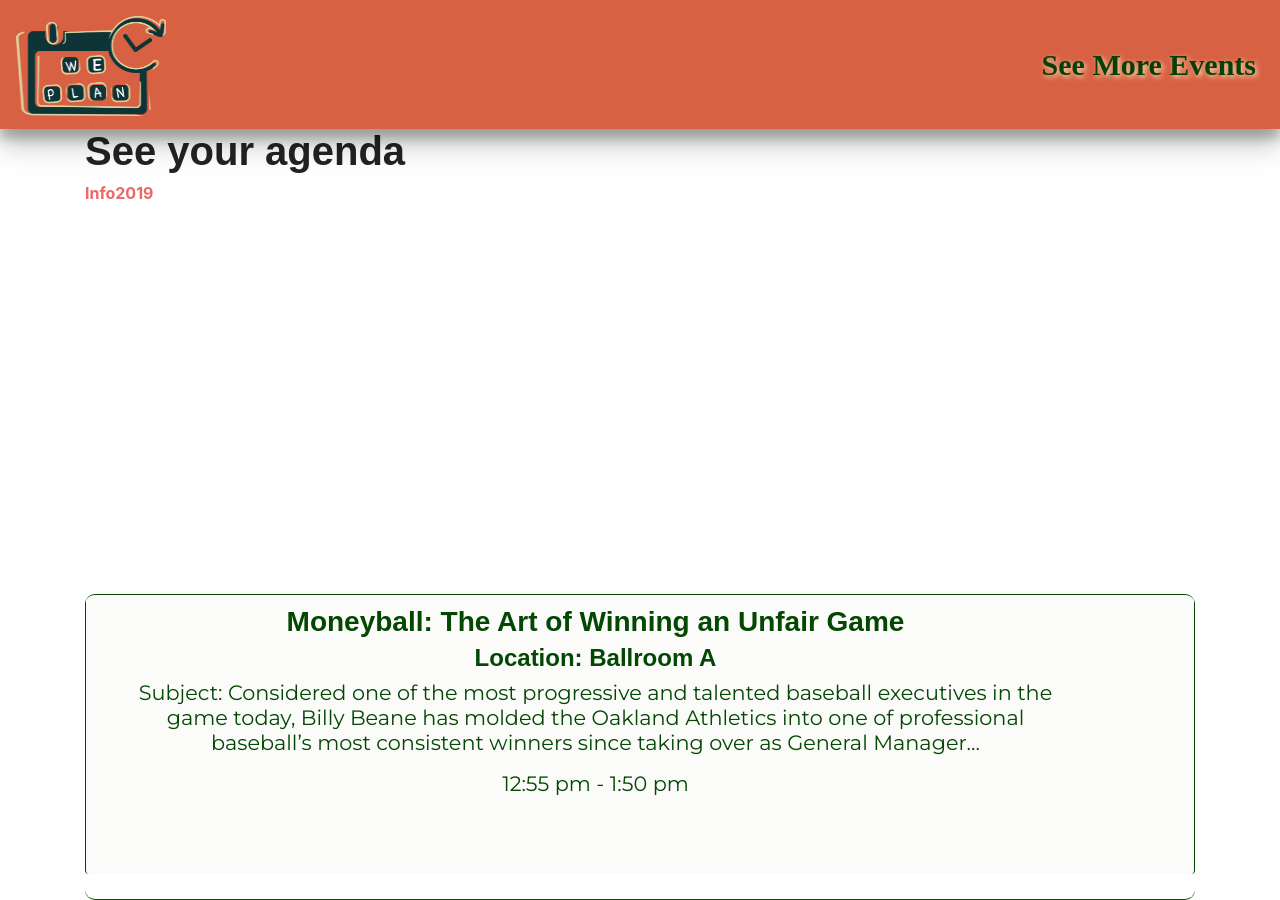
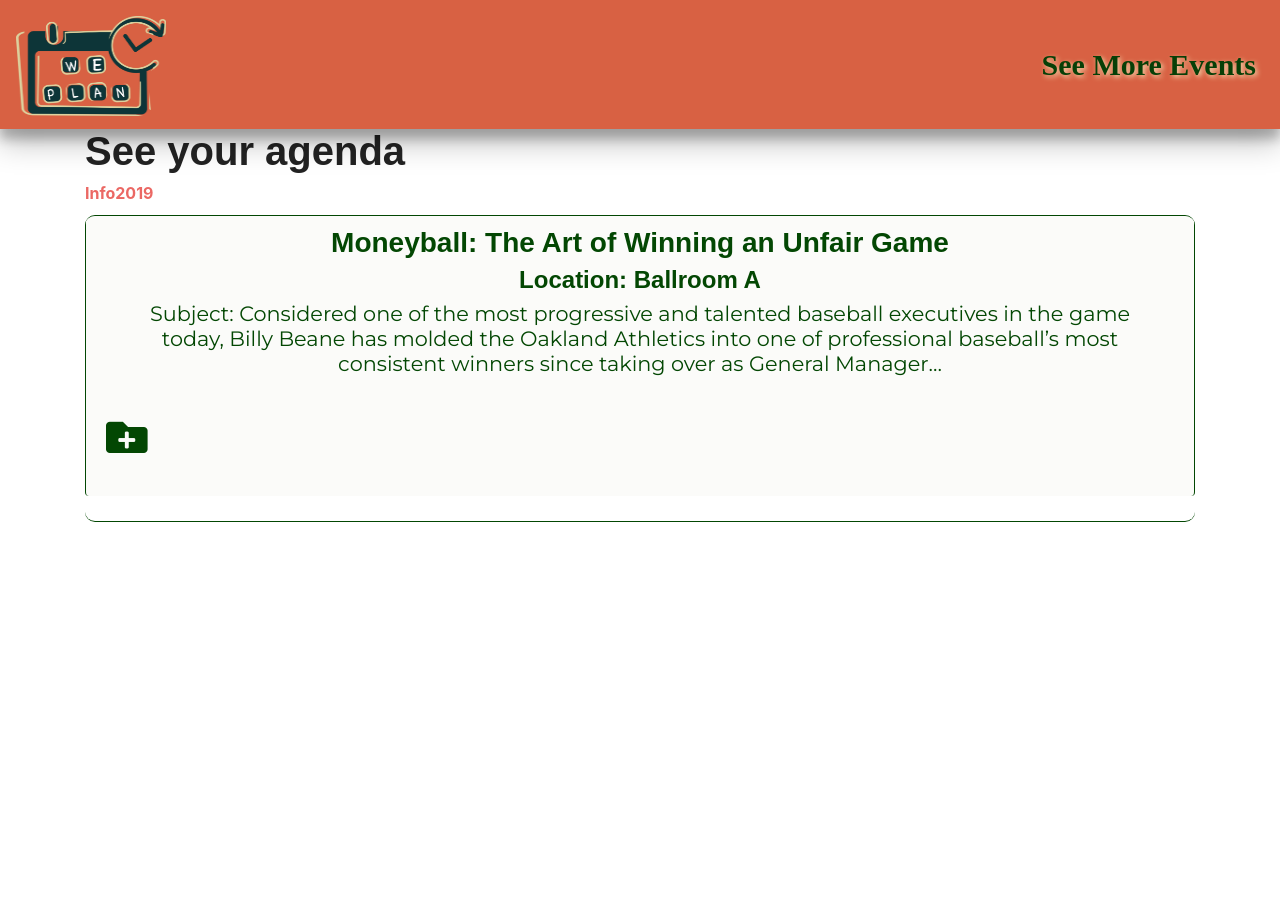
Before and after one commit to sespert/WePlan, a React (Create React App) app in the folder client/: page /user/events/1 in a window 1280 px wide. After the commit the page ends 800 px from the top, so only its background shows below. Built offline with nearby package versions, Linux system fonts and the light colour scheme; a web font is replaced by a local one.

Commit message:
List of conferences by events

```diff
--- a/client/public/index.html
+++ b/client/public/index.html
@@ -10,6 +10,8 @@
   <link rel="shortcut icon" href="%PUBLIC_URL%/favicon.ico">
   <link href="https://fonts.googleapis.com/css?family=Marcellus+SC|Montserrat" rel="stylesheet">
   <link rel="stylesheet" href="https://cdnjs.cloudflare.com/ajax/libs/bootswatch/4.0.0/journal/bootstrap.min.css" />
+  <link rel="stylesheet" href="https://use.fontawesome.com/releases/v5.8.1/css/all.css" integrity="sha384-50oBUHEmvpQ+1lW4y57PTFmhCaXp0ML5d60M1M7uH2+nqUivzIebhndOJK28anvf" crossorigin="anonymous">
+
   <title>WePLan</title>
 </head>
 
--- a/client/src/components/AddBtn/index.js
+++ b/client/src/components/AddBtn/index.js
@@ -2,7 +2,7 @@ import React from "react";
 // import "./style.css";
 
 
-function DeleteBtn(props) {
+function AddBtn(props) {
   return (
     <span className="add-btn" {...props} role="button" tabIndex="0">
       <i className="fas fa-folder-plus fa-2x"></i>
@@ -10,4 +10,4 @@ function DeleteBtn(props) {
   );
 }
 
-export default DeleteBtn;
+export default AddBtn;
--- a/client/src/components/ListConferences/index.js
+++ b/client/src/components/ListConferences/index.js
@@ -20,16 +20,16 @@ export function ConferenceListItem(props) {
     <Container>
       <Row>
 
-        <Col size="xs-8 sm-11">
+        <Col size="sm-12">
           <h3>{props.title}</h3>
           <h4>Location: {props.room}</h4>
           <p>
             Subject: {props.description}
           </p>
-          <p>{props.schedule}</p>
+          {/* <p>{props.schedule.day}</p> */}
           <br />
         </Col>
-        <AddBtn {...props} />
+        <AddBtn onClick = {props.handleAddBtn} />
       </Row>
       <br />
 
--- a/client/src/components/ListConferences/style.css
+++ b/client/src/components/ListConferences/style.css
@@ -6,9 +6,7 @@
   overflow-x: hidden;
   border-top: 1px solid;
   border-bottom: 1px solid;
-
-
-
+  margin-top: 10px;
 }
 
 .list-overflow-container ul {
--- a/client/src/pages/SingleEvent.js
+++ b/client/src/pages/SingleEvent.js
@@ -25,8 +25,10 @@ class SingleEvent extends Component {
         const urlCut = urlString.substr(8);
         console.log(urlCut);
         this.loadEventInfo(urlCut);
+        this.loadConferences();
     }
 
+    //Helper function to load the info of the current event
     loadEventInfo = id => {
         API.getEventsbyId(id)
         .then(res => {
@@ -37,9 +39,17 @@ class SingleEvent extends Component {
                 eDate: res.data.date,
                 eId: res.data._id
             });
-            console.log(this.state.eName);
         }).catch(err => console.log(err));
     }
+
+    //Helper function to load the conferences for the current event
+    loadConferences = () => {
+        API.getConferences()
+        .then(res=>
+            this.setState({ conferences: res.data }))
+        .catch(err => console.log(err));
+    }
+
 
     handleSubmit = e => {
         e.preventDefault();
```
Also changed, not shown: client/src/pages/AdminEvent.js (+5 -15 lines).
